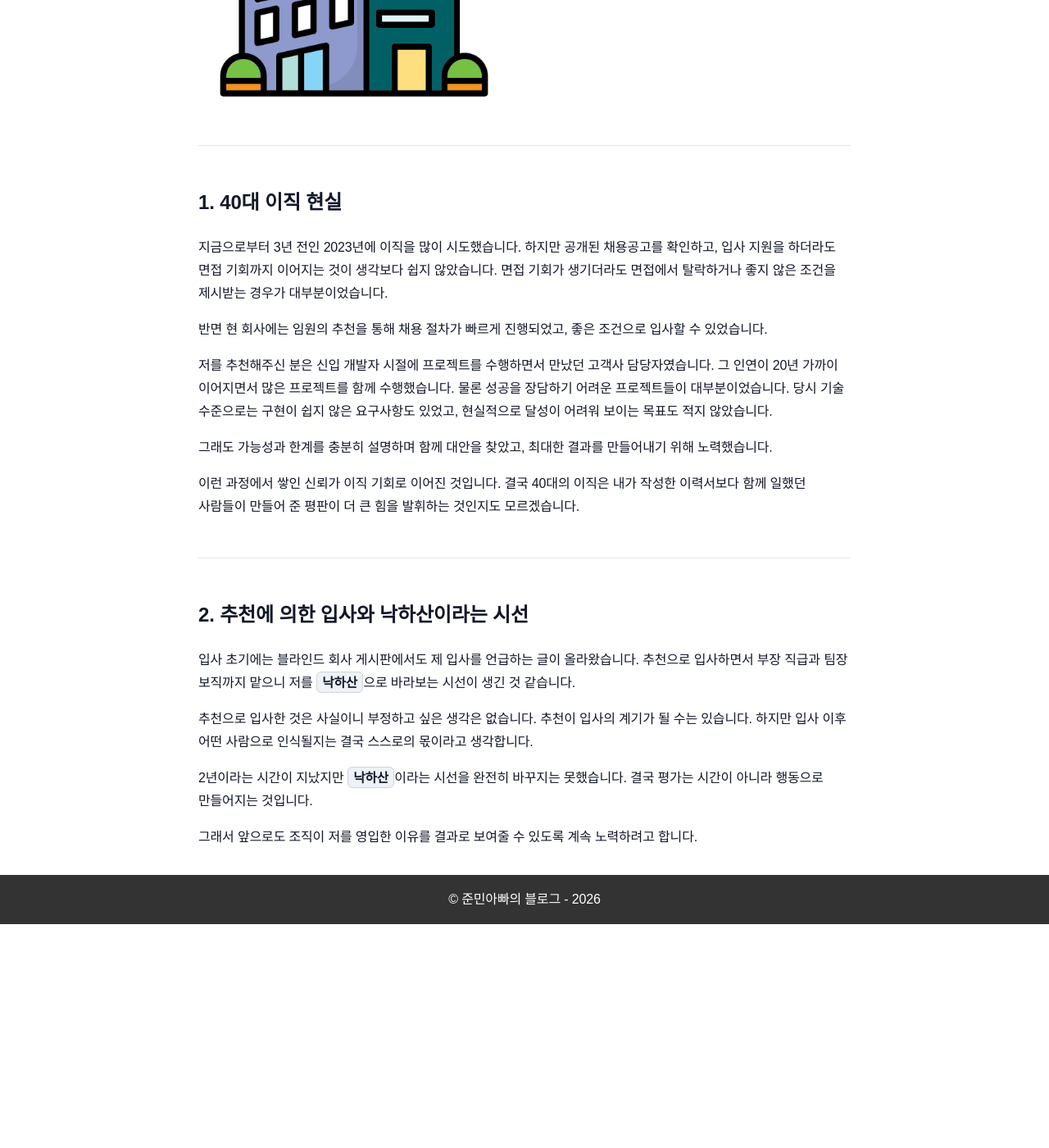
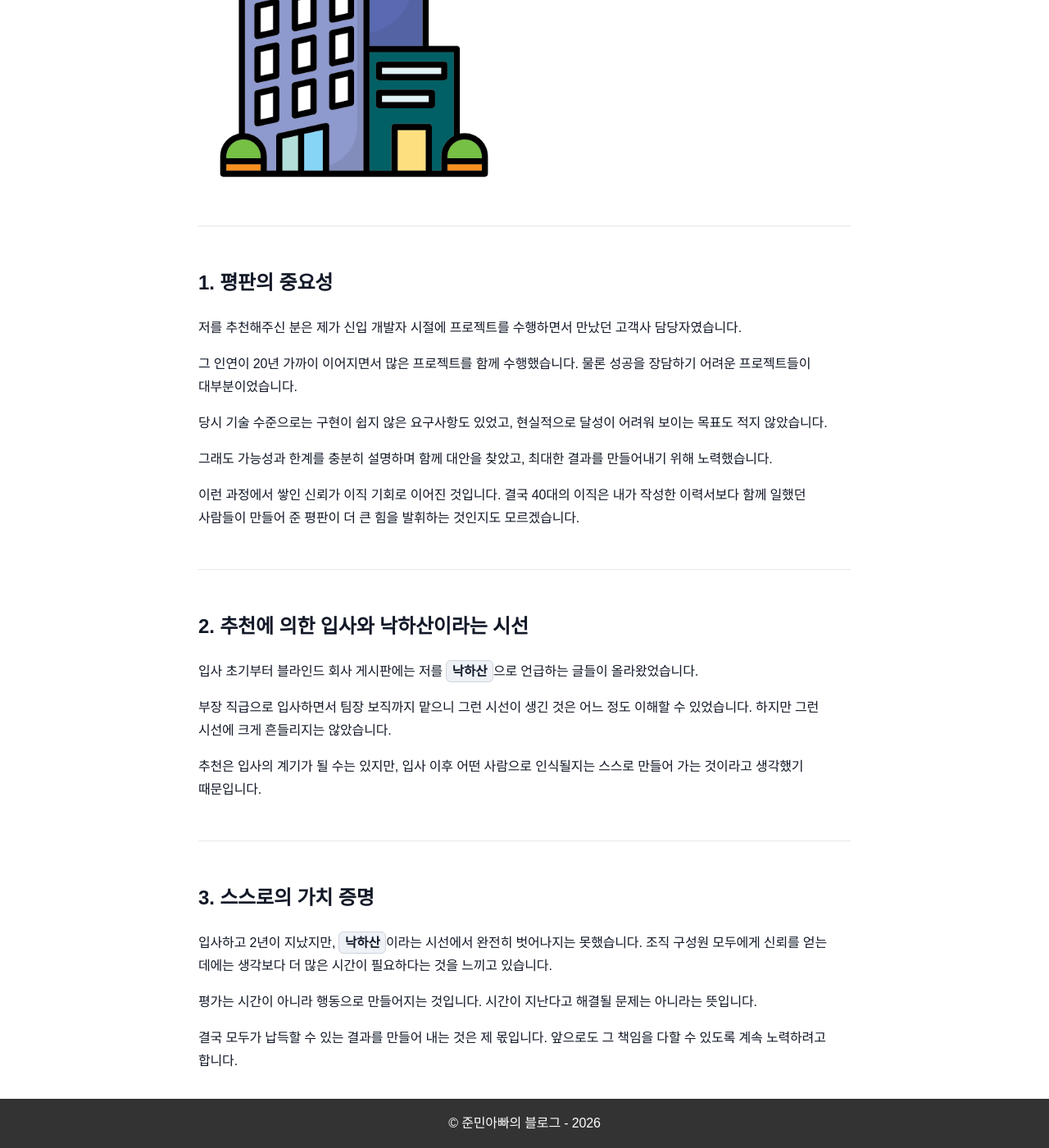
Before and after one commit to sanghoon-lee/sanghoon-lee.github.io, a Jekyll site: the page built from _posts/2026-07-17-40career.md, in a window 1280 px wide and 1400 px high, scrolled down 832 px. Shown: the whole window at 82% size. Built offline with Jekyll 4.4.1, drawn with Linux system fonts in a browser that asks for light colours; nearby versions of some CDN libraries; comment, search, counter and statistics services are not loaded; before the commit the page ends 1959 px from its top, so only the background shows below that; some of the changed text lies outside the part shown.

Commit message:
40대 이직 포스팅 수정

```diff
--- a/_posts/2026-07-17-40career.md
+++ b/_posts/2026-07-17-40career.md
@@ -1,29 +1,35 @@
 ---
 layout: post
-title: "[잡담] 40대 이직 현실, 추천에 의한 입사와 낙하산이라는 시선"
+title: "[잡담] 40대 이직 현실, 추천 입사와 낙하산이라는 시선"
 date: 2026-07-17
-description: 40대 중반 추천으로 이직하면서 느낀 평판의 가치와 추천 채용, 낙하산이라는 시선, 그리고 입사 이후 스스로를 증명해야 했던 경험을 정리했습니다.
+description: 40대에 추천으로 이직하며 느낀 평판의 가치와 추천 입사 이후 마주한 낙하산이라는 시선, 그리고 결과로 신뢰를 만들어 가려는 생각을 정리했습니다.
 image: /assets/images/office.png
 categories: 잡담
 tags:
   - 직장인
 ---
 
-현 회사에 입사한 지도 어느덧 2년이 조금 넘었습니다.
+40대에 이직을 준비하면서 가장 크게 느낀 것은 이력서에 적힌 경력보다 평판이 중요해지는 순간이 있다는 점이었습니다.
 
-이전 회사와 비교해 기업 규모, 복지, 연봉, 담당하게 된 직무 등 많은 부분에서 만족스러운 선택이었습니다. 더 좋은 환경에서 일할 수 있게 되었고, 새로운 경험도 많이 쌓을 수 있었습니다. 덕분에 큰 불만 없이 즐겁게 회사 생활을 하고 있습니다.
+지금으로부터 3년 전인 2023년에는 여러 차례 이직을 시도했습니다. 하지만 공개된 채용공고에 지원하더라도 면접 기회까지 이어지는 것이 생각보다 쉽지 않았습니다.
+
+면접 기회가 생기더라도 면접에서 탈락하거나 좋지 않은 조건을 제시받는 경우가 대부분이었습니다. 반면 현 회사에는 임원의 추천을 통해 채용 절차가 빠르게 진행되었고, 좋은 조건으로 입사할 수 있었습니다.
+
+이전 회사와 비교해 기업 규모, 복지, 연봉, 담당하게 된 직무 등 많은 부분에서 만족스러운 선택이었습니다.
+
+분명 더 좋은 환경에서 일할 수 있게 되었고, 새로운 경험도 많이 쌓을 수 있었습니다. 덕분에 큰 불만 없이 즐겁게 회사 생활을 하고 있습니다.
 
 <img class="main-image" src="/assets/images/office.png" alt="회사 이미지">
 
 ---
 
-## 1. 40대 이직 현실
+## 1. 평판의 중요성
 
-지금으로부터 3년 전인 2023년에 이직을 많이 시도했습니다. 하지만 공개된 채용공고를 확인하고, 입사 지원을 하더라도 면접 기회까지 이어지는 것이 생각보다 쉽지 않았습니다. 면접 기회가 생기더라도 면접에서 탈락하거나 좋지 않은 조건을 제시받는 경우가 대부분이었습니다.
+저를 추천해주신 분은 제가 신입 개발자 시절에 프로젝트를 수행하면서 만났던 고객사 담당자였습니다.
 
-반면 현 회사에는 임원의 추천을 통해 채용 절차가 빠르게 진행되었고, 좋은 조건으로 입사할 수 있었습니다.
+그 인연이 20년 가까이 이어지면서 많은 프로젝트를 함께 수행했습니다. 물론 성공을 장담하기 어려운 프로젝트들이 대부분이었습니다.
 
-저를 추천해주신 분은 신입 개발자 시절에 프로젝트를 수행하면서 만났던 고객사 담당자였습니다. 그 인연이 20년 가까이 이어지면서 많은 프로젝트를 함께 수행했습니다. 물론 성공을 장담하기 어려운 프로젝트들이 대부분이었습니다. 당시 기술 수준으로는 구현이 쉽지 않은 요구사항도 있었고, 현실적으로 달성이 어려워 보이는 목표도 적지 않았습니다.
+당시 기술 수준으로는 구현이 쉽지 않은 요구사항도 있었고, 현실적으로 달성이 어려워 보이는 목표도 적지 않았습니다.
 
 그래도 가능성과 한계를 충분히 설명하며 함께 대안을 찾았고, 최대한 결과를 만들어내기 위해 노력했습니다.
 
@@ -33,10 +39,18 @@ tags:
 
 ## 2. 추천에 의한 입사와 낙하산이라는 시선
 
-입사 초기에는 블라인드 회사 게시판에서도 제 입사를 언급하는 글이 올라왔습니다. 추천으로 입사하면서 부장 직급과 팀장 보직까지 맡으니 저를 `낙하산`으로 바라보는 시선이 생긴 것 같습니다.
+입사 초기부터 블라인드 회사 게시판에는 저를 `낙하산`으로 언급하는 글들이 올라왔었습니다.
 
-추천으로 입사한 것은 사실이니 부정하고 싶은 생각은 없습니다. 추천이 입사의 계기가 될 수는 있습니다. 하지만 입사 이후 어떤 사람으로 인식될지는 결국 스스로의 몫이라고 생각합니다.
+부장 직급으로 입사하면서 팀장 보직까지 맡으니 그런 시선이 생긴 것은 어느 정도 이해할 수 있었습니다. 하지만 그런 시선에 크게 흔들리지는 않았습니다.
 
-2년이라는 시간이 지났지만 `낙하산`이라는 시선을 완전히 바꾸지는 못했습니다. 결국 평가는 시간이 아니라 행동으로 만들어지는 것입니다.
+추천은 입사의 계기가 될 수는 있지만, 입사 이후 어떤 사람으로 인식될지는 스스로 만들어 가는 것이라고 생각했기 때문입니다.
 
-그래서 앞으로도 조직이 저를 영입한 이유를 결과로 보여줄 수 있도록 계속 노력하려고 합니다.
+---
+
+## 3. 스스로의 가치 증명
+
+입사하고 2년이 지났지만, `낙하산`이라는 시선에서 완전히 벗어나지는 못했습니다. 조직 구성원 모두에게 신뢰를 얻는 데에는 생각보다 더 많은 시간이 필요하다는 것을 느끼고 있습니다.
+
+평가는 시간이 아니라 행동으로 만들어지는 것입니다. 시간이 지난다고 해결될 문제는 아니라는 뜻입니다.
+
+결국 모두가 납득할 수 있는 결과를 만들어 내는 것은 제 몫입니다. 앞으로도 그 책임을 다할 수 있도록 계속 노력하려고 합니다.
```
